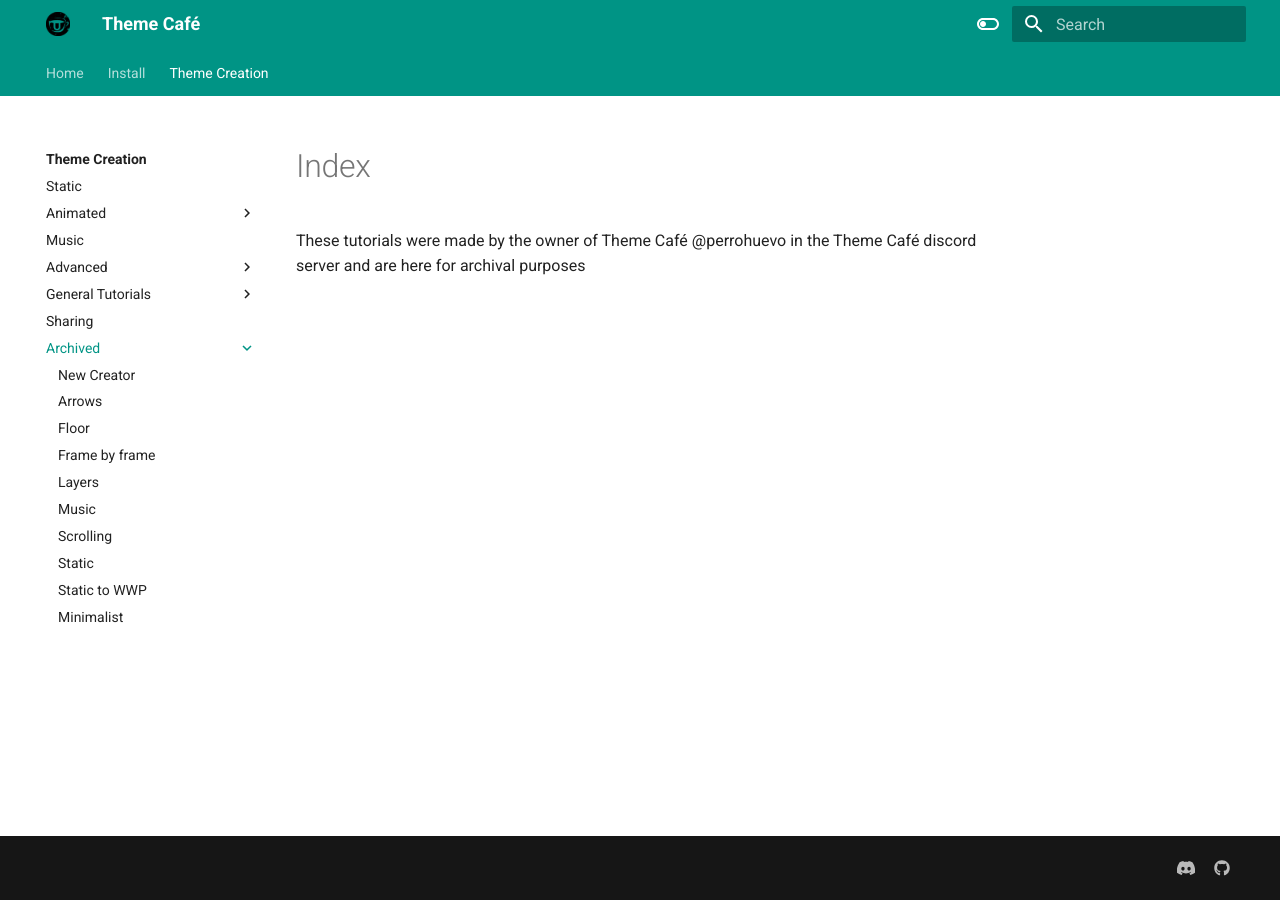
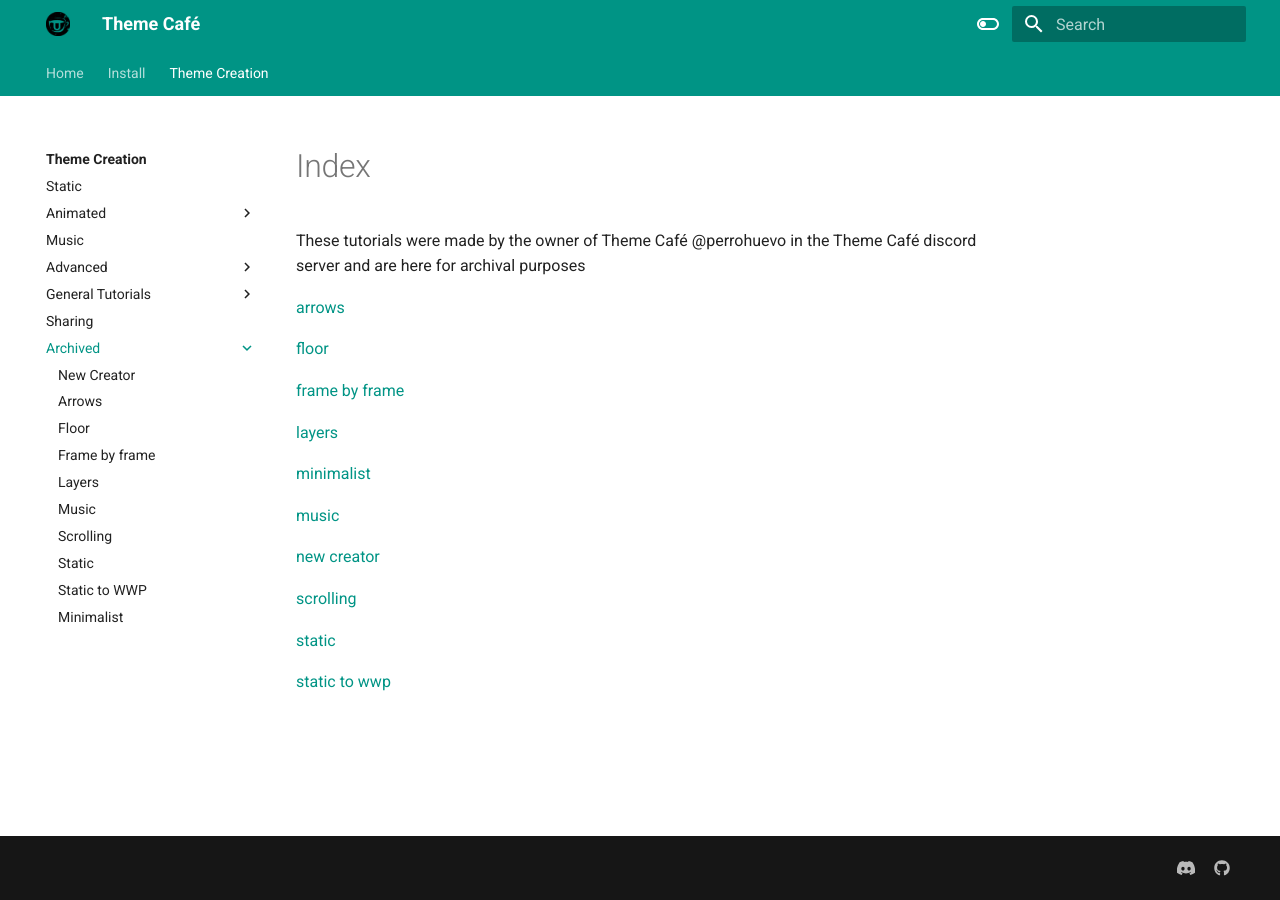
Before and after one commit to dewgong64/ThemeCafe, an MkDocs documentation site: the page built from docs/themecreation/tutorials_old/index.md, in a window 1280 px wide. Built offline with MkDocs 1.6.1 and Material for MkDocs 9.7.7, drawn with Linux system fonts in a browser that asks for light colours.

Commit message:
index for archived

```diff
--- a/docs/themecreation/tutorials_old/index.md
+++ b/docs/themecreation/tutorials_old/index.md
@@ -1 +1,21 @@
 These tutorials were made by the owner of Theme Café @perrohuevo in the Theme Café discord server and are here for archival purposes
+
+[arrows](arrows.md)
+
+[floor](floor.md)
+
+[frame by frame](framebyframe.md)
+
+[layers](layers.md)
+
+[minimalist](minimalist.md)
+
+[music](music.md)
+
+[new creator](newcreator.md)
+
+[scrolling](scrolling.md)
+
+[static](static.md)
+
+[static to wwp](statictowwp.md)
```
